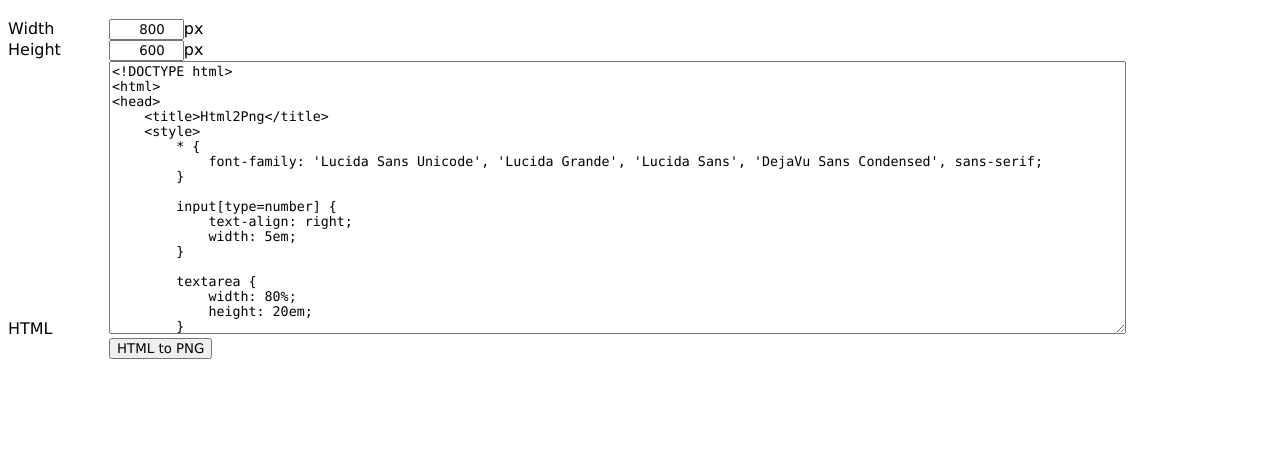
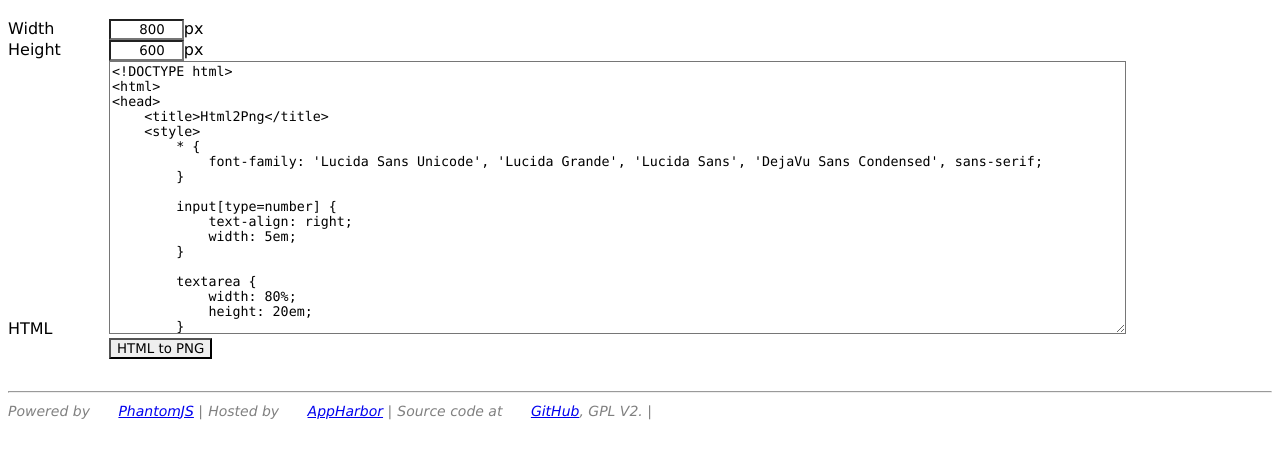
Before and after one commit to jsakamoto/Html2Png, a plain HTML site: page Html2Png/index.html in a window 1280 px wide. Shown: the part 62-520 px from the top of the page. Drawn offline with Linux system fonts and the light colour scheme.

Commit message:
Implement footer and meta data.

```diff
--- a/Html2Png/index.html
+++ b/Html2Png/index.html
@@ -2,22 +2,78 @@
 <html>
 <head>
     <title>Html2Png</title>
+    <meta name="viewport" content="width=device-width" />
+    <meta http-equiv="X-UA-Compatible" content="IE=edge" />
+    <meta name="twitter:card" content="summary">
+    <meta property="og:title" content="Html2Png" />
+    <meta property="og:description" content="Html2Png convert HTML string to PNG image." />
+    <meta property="og:url" content="https://html2png.apphb.com/" />
+    <!-- The size of ogpimage.png is 120px x 120px. -->
+    <!--
+    <meta property="og:image" content="https://html2png.apphb.com/Content/images/ogpimage.png" />
+    -->
+    <meta name="keywords" content="Html2Png" />
+    <meta name="description" content="Html2Png convert HTML string to PNG image." />
     <style>
         * {
             font-family: 'Lucida Sans Unicode', 'Lucida Grande', 'Lucida Sans', 'DejaVu Sans Condensed', sans-serif;
+            background-repeat: no-repeat;
+            background-position: left center;
         }
+
         input[type=number] {
-            text-align:right;
-            width:5em;
+            text-align: right;
+            width: 5em;
         }
+
         textarea {
-            width:80%;
-            height:20em;
-            font-family:Consolas, 'Lucida Console', 'DejaVu Sans Mono', monospace;
+            width: 80%;
+            height: 20em;
+            font-family: Consolas, 'Lucida Console', 'DejaVu Sans Mono', monospace;
         }
+
         form label {
-            display:inline-block;
-            width:6em;
+            display: inline-block;
+            width: 6em;
+        }
+
+        hr {
+            margin-top: 2em;
+        }
+
+        .powered-by {
+            height: 20px;
+            line-height: 20px;
+            font-size: 14px;
+            font-style: italic;
+            display: inline-block;
+            color: #808080;
+        }
+
+            .powered-by:after {
+                content: "|";
+            }
+
+            .powered-by a {
+                margin-left: 4px;
+                padding-left: 20px;
+                display: inline-block;
+                -moz-background-size: 16px;
+                -o-background-size: 16px;
+                -webkit-background-size: 16px;
+                background-size: 16px;
+            }
+
+        .phantomjs a {
+            background-image: url(http://phantomjs.org/img/favicon.ico);
+        }
+
+        .apphb a {
+            background-image: url(https://appharbor.com/favicon.ico);
+        }
+
+        .github a {
+            background-image: url(https://github.com/favicon.ico);
         }
     </style>
 </head>
@@ -85,12 +141,27 @@
         &lt;/div&gt;
     &lt;/form&gt;
 &lt;/body&gt;
-&lt;/html&gt;            </textarea>
+&lt;/html&gt;
+            </textarea>
         </div>
         <div>
             <label></label>
             <input type="submit" value="HTML to PNG" />
         </div>
     </form>
+
+    <hr />
+
+    <footer>
+        <div class="powered-by phantomjs">
+            Powered by <a href="http://phantomjs.org/" target="_blank">PhantomJS</a>
+        </div>
+        <div class="powered-by apphb">
+            Hosted by <a href="https://appharbor.com/" target="_blank">AppHarbor</a>
+        </div>
+        <div class="powered-by github">
+            Source code at <a href="https://github.com/jsakamoto/Html2Png" target="_blank">GitHub</a>, GPL V2.
+        </div>
+    </footer>
 </body>
 </html>
```
